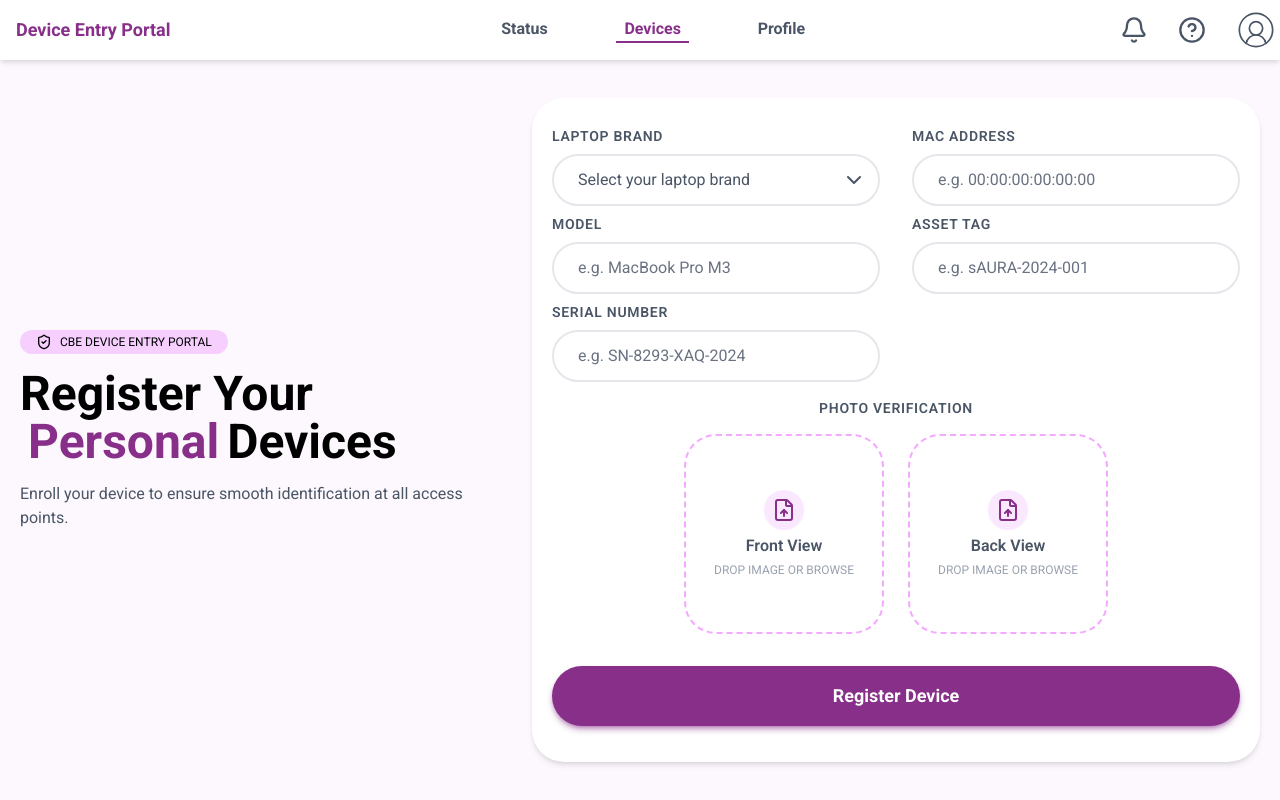
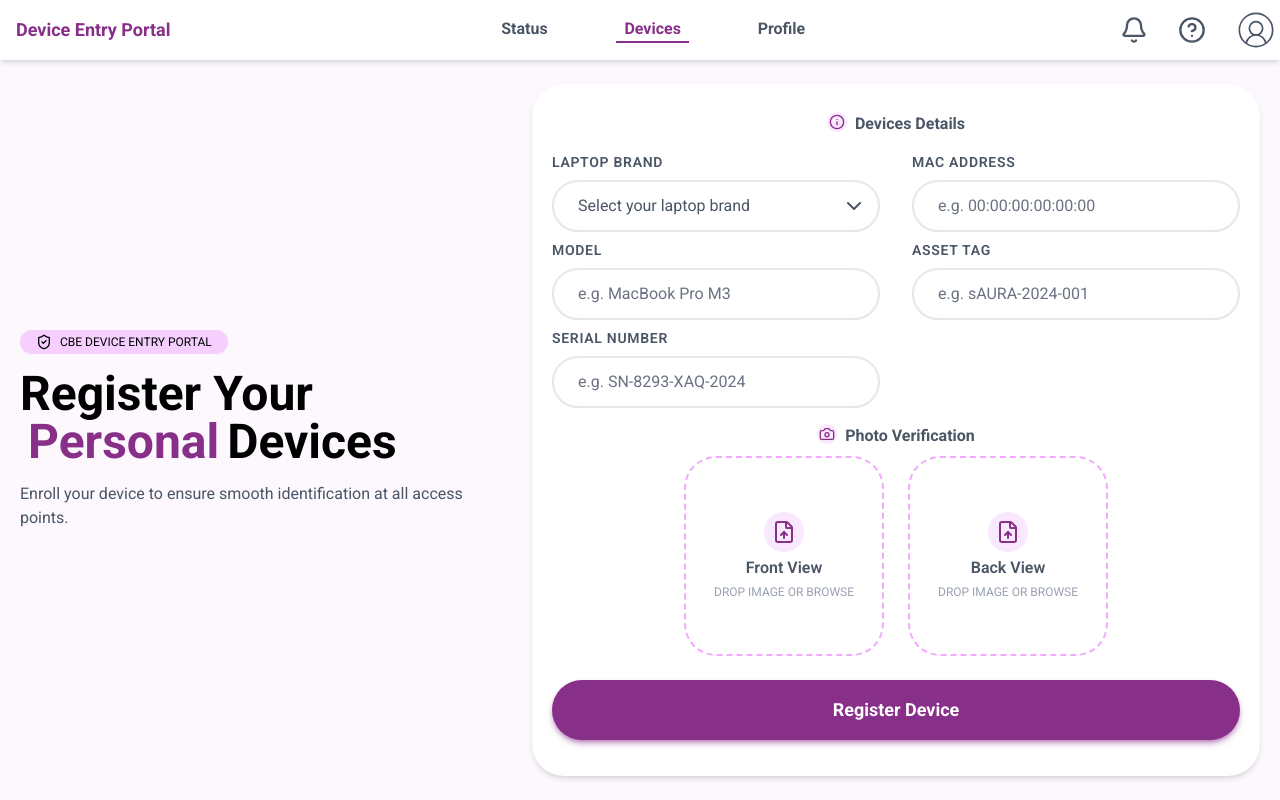
Before and after one commit to liduyigeremu/Gate-entry-frontend-, a Next.js app: page /devices in a window 1280 px wide. Built offline with nearby package versions, Linux system fonts and the light colour scheme; a web font is replaced by a local one.

Commit message:
devices page - added two labels on top of the form of text and img section on DeviceRegistrationCard

```diff
--- a/components/ui/DeviceRegistrationCard.tsx
+++ b/components/ui/DeviceRegistrationCard.tsx
@@ -3,6 +3,7 @@
 import SubmitBtn from "./SubmitBtn";
 import CustomListBox from "./CustomListBox";
 import CustomImageDropzone from "./CustomImageDropzone";
+import { Camera, Info } from "lucide-react";
 import { useForm } from "react-hook-form";
 import { zodResolver } from "@hookform/resolvers/zod";
 import { deviceRegisterSchema, type RegisterDeviceInput } from "@/schemas/deviceRegister.schema";
@@ -36,8 +37,16 @@ const DeviceRegistrationCard = () => {
       onSubmit={handleSubmit(onSubmit)}
       className="device-register-form
       min-w-fit w-full h-fit">
+        <div className="instruct-label
+        text-md font-bold flex w-full py-2 justify-center">
+            <div className="size-5 bg-fuchsia-100 p-0.5 mr-2 rounded-full">
+              <Info className="size-full text-primary" />
+            </div>
+            Devices Details
+          </div>
 
-        <div className="flex w-full h-fit">
+        <div className="text-field
+        flex w-full h-fit">
 
           <div className="flex flex-col w-1/2 pr-4">
 
@@ -131,11 +140,17 @@ const DeviceRegistrationCard = () => {
         </div>
 
         <div className="pic-field
-        flex flex-col w-full h-fit px-4 py-4 items-center">
-          <div className="font-semibold text-sm w-fit pb-4 tracking-wider">
-            PHOTO VERIFICATION
+        flex flex-col w-full h-fit px-4 py-2 items-center">
+
+          <div className="instruct-label
+          text-md font-bold flex w-full py-2 justify-center">
+            <div className="size-5 bg-fuchsia-100 p-0.5 mr-2 rounded-full">
+              <Camera className="size-full text-primary" />
+            </div>
+            Photo Verification
           </div>
-          <div className="flex w-full justify-center">
+          <div className="img-inputs
+          flex w-full justify-center">
 
             <div className="flex flex-col mr-3 items-center">
               <CustomImageDropzone
```
